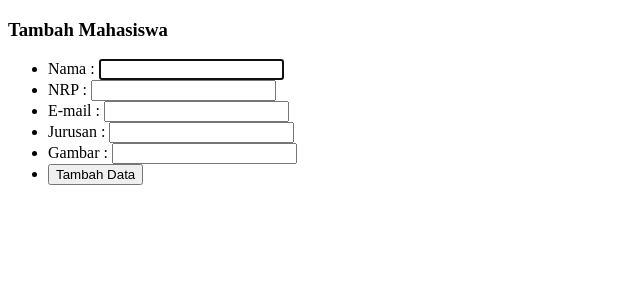
After one commit to ameliatantys/pw2020-1701501, a PHP site: page /tambah.php in a window 1280 px wide. The commit adds this page. Shown: the top 300 px of the page, without its empty margins (0-640 px from the left). Run offline with PHP 8.4, Linux system fonts and the light colour scheme.

Commit message:
nambah mahasiswa

```diff
--- a/kuliah/pertemuan 10/function.php
+++ b/kuliah/pertemuan 10/function.php
@@ -24,3 +24,24 @@ function query($query)
 
   return $rows;
 }
+
+//insert data
+function tambah($data)
+{
+  $conn = koneksi();
+
+  $nama = htmlspecialchars($data['nama']);
+  $nrp = htmlspecialchars($data['nrp']);
+  $email = htmlspecialchars($data['email']);
+  $jurusan = htmlspecialchars($data['jurusan']);
+  $gambar = htmlspecialchars($data['gambar']);
+
+  $query = "INSERT INTO
+            mahasiswa
+            VALUES
+            (null, '$nama', '$nrp', '$email', '$jurusan', '$gambar' )
+            ";
+  mysqli_query($conn, $query);
+
+  return mysqli_affected_rows($conn);
+}
--- a/kuliah/pertemuan 10/latihan3.php
+++ b/kuliah/pertemuan 10/latihan3.php
@@ -14,6 +14,11 @@ $mahasiswa = query("SELECT * FROM mahasiswa");
 
 <body>
   <h3>Daftar Mahasiswa</h3>
+  <br>
+  <a href="tambah.php">Tambah Daftar Mahasiswa</a>
+  <br>
+  <br>
+
   <table border="1" cellpading="10" cellspacing=0>
     <tr>
       <th>#</th>
--- /dev/null
+++ b/kuliah/pertemuan 10/tambah.php
@@ -0,0 +1,74 @@
+<?php
+require 'function.php';
+
+//cek apak tombol tambah sudah ditekan
+if (isset($_POST['tambah'])) {
+  if (tambah($_POST) > 0) {
+    echo "<script>
+    alert ('Data berhasil ditambahkan');
+    document.location.href = 'latihan3.php';
+    </script>";
+  } else {
+    echo "Data Gagal Ditamabhkan";
+  }
+}
+
+?>
+
+
+<!DOCTYPE html>
+<html lang="en">
+
+<head>
+  <meta charset="UTF-8">
+  <meta name="viewport" content="width=device-width, initial-scale=1.0">
+  <title>Tambah Daftar Mahasiswa</title>
+</head>
+
+<body>
+
+  <h3>Tambah Mahasiswa</h3>
+  <form action="" method="post">
+    <ul>
+      <li>
+        <label>
+          Nama :
+          <input type="text" name="nama" autofocus required>
+        </label>
+      </li>
+      <li><label>
+          NRP :
+          <input type="text" name="nrp" required>
+        </label>
+      </li>
+      <li>
+        <label>
+          E-mail :
+          <input type="text" name="email" required>
+        </label>
+      </li>
+      <li>
+        <label>
+          Jurusan :
+          <input type="text" name="jurusan" required>
+        </label>
+      </li>
+      <li>
+        <label>
+          Gambar :
+          <input type="text" name="gambar" required>
+        </label>
+      </li>
+
+      <li>
+        <button type="sumbit" name="tambah">Tambah Data</button>
+      </li>
+
+    </ul>
+
+
+  </form>
+
+</body>
+
+</html>
```
